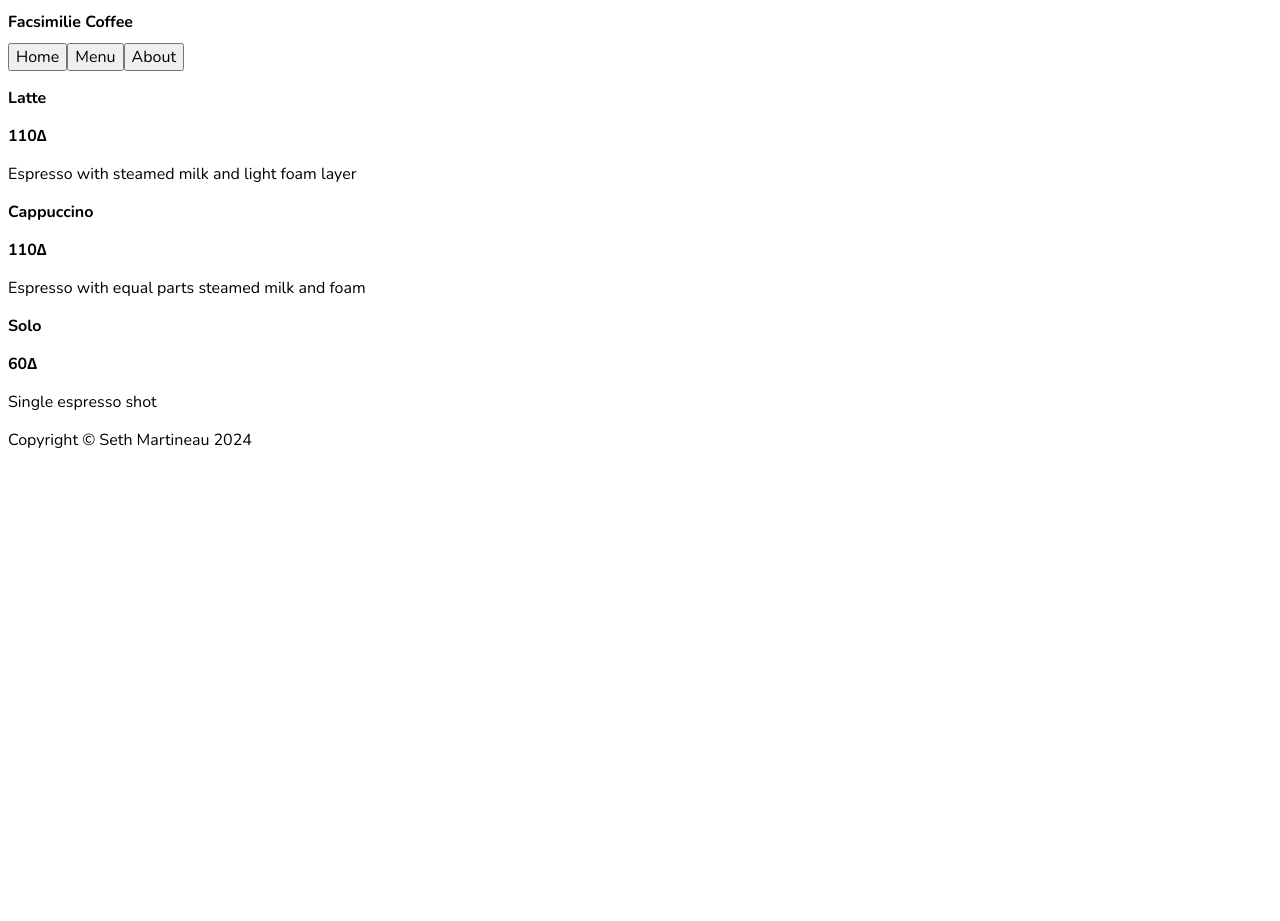
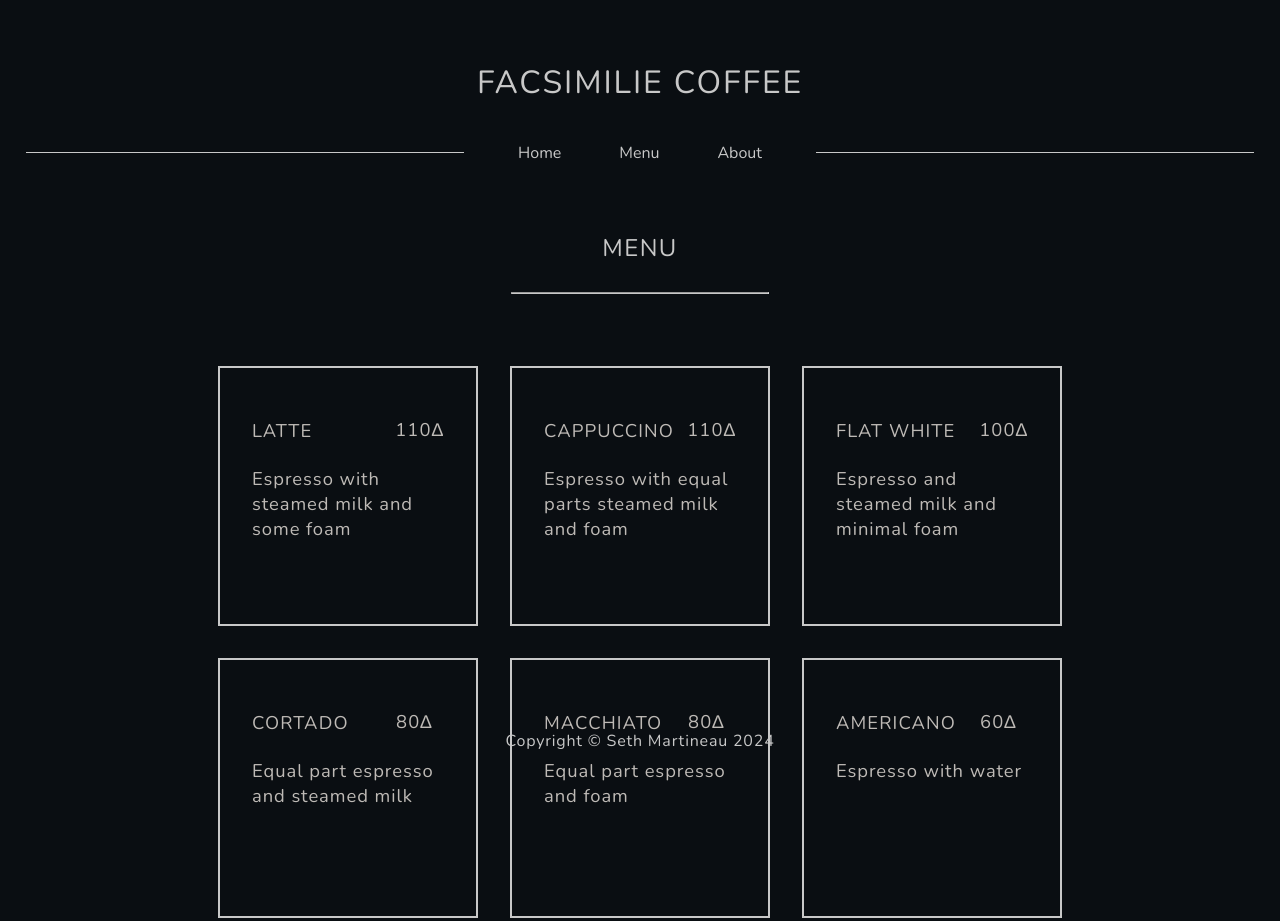
Before and after one commit to martineau-sw/restaurant-page, a website built with webpack: page src/template.html in a window 1280 px wide. Before the commit the page ends 800 px from the top, so only its background shows below. Built offline with nearby package versions, Linux system fonts and the light colour scheme.

Commit message:
feat: refactor scripts, refine styles, add transitions

```diff
--- a/src/about.js
+++ b/src/about.js
@@ -1,22 +1,18 @@
-function createAboutNode() {
-  const aboutNode = document.createElement('div');
-  const title = document.createElement('h2');
+import { DomTool } from "./dom_tool";
 
-  title.textContent = 'About';
-  aboutNode.appendChild(title);
+export default (function() {
+  const paragraphs = (() => {
+    const text = [
+      "Fictional cafe.",
+      "A restaurant page project as outlined in The Odin Project.",
+    ]
 
-  const text = [
-    "Web page for a fictional cafe",
-    "Created for the Restaurant Page project as found in The Odin Project Curriculum"
-  ];
+    return text.map(t => DomTool.createText('p', t));
+  })();
 
-  text.forEach(string => {
-    const p = document.createElement('p');
-    p.textContent = string;
-    aboutNode.appendChild(p);
-  });
+  const subcontent = document.createElement('div');
+  subcontent.classList.add('subcontent');
+  subcontent.append(...paragraphs);
 
-  return aboutNode;
-}
-
-export { createAboutNode };
+  return [DomTool.createText('h2', 'About'), document.createElement('hr'), subcontent];;
+})();
--- a/src/body.js
+++ b/src/body.js
@@ -1,79 +1,65 @@
-import { createHomeNode } from "./home";
-import { createMenuNode } from "./menu";
-import { createAboutNode } from "./about";
+import { default as Home } from "./home";
+import { default as Menu } from "./menu";
+import { default as About } from "./about";
+import { DomTool } from "./dom_tool";
 
-function initializePage() {
-  const header = createHeaderNode();
-  const content = createContentNode();
-  const footer = createFooterNode();
+export default (function() {
+  const nav = function() {
+    const nav = document.createElement('nav');
+    const lhr = document.createElement('div');
+    const rhr = document.createElement('div');
+    nav.append(
+      lhr,
+      createButton('Home', Home),
+      createButton('Menu', Menu),
+      createButton('About', About),
+      rhr
+    );
 
-  content.appendChild(createMenuNode());
+    return nav;
+  }();
 
-  document.querySelector('body').appendChild(header);
-  document.querySelector('body').appendChild(content);
-  document.querySelector('body').appendChild(footer);
-}
-
-function createContentNode() {
-  const div = document.createElement('div');
-  div.setAttribute('id', 'content');
-  return div;
-}
-
-function createHeaderNode() {
+  const header = function() {
     const header = document.createElement('header');
     const bannerText = document.createElement('h1');
     bannerText.textContent = 'Facsimilie Coffee';
     header.appendChild(bannerText);
-  header.appendChild(createNavNode());
+    header.appendChild(nav);
     return header;
+  }();
+
+  function createContent(page) {
+    const div = document.createElement('div');
+    div.id = 'content';
+    page.forEach(node => {
+      div.appendChild(node);
+    });
+    return div;
   }
 
-function createFooterNode() {
-  const footer = document.createElement('footer');
-  footer.textContent = 'Copyright © Seth Martineau 2024 ';
-  return footer
-}
-
-function createNavNode() {
-  const nav = document.createElement('nav');
-  const home = document.createElement('button');
-  const menu = document.createElement('button');
-  const about = document.createElement('button');
-
-  home.textContent = 'Home';
-  menu.textContent = 'Menu';
-  about.textContent = 'About';
-
-  home.addEventListener('click', e => {
-    console.log('home clicked');
-
-    const content = createContentNode();
-    content.appendChild(createHomeNode());
+  function createButton(label, page) {
+    const button = document.createElement('button');
+    button.textContent = label;
+    button.addEventListener('click', () => {
+      const content = createContent(page);
       document.getElementById('content').replaceWith(content);
     });
 
-  menu.addEventListener('click', e => {
-    console.log('menu clicked');
+   return button;
+  };
 
-    const content = createContentNode();
-    content.appendChild(createMenuNode());
-    document.getElementById('content').replaceWith(content);
-  });
+  const footer = function() {
+    const footer = document.createElement('footer');
+    footer.appendChild(DomTool.createText('p', 'Copyright © Seth Martineau 2024'));
+    return footer
+  }();
 
-  about.addEventListener('click', e => {
-    console.log('about clicked');
-
-    const content = createContentNode();
-    content.appendChild(createAboutNode());
-    document.getElementById('content').replaceWith(content);
-  });
-
-  nav.appendChild(home);
-  nav.appendChild(menu);
-  nav.appendChild(about);
-
-  return nav;
+  function init() {
+    const body = document.querySelector('body');
+    body.appendChild(header);
+    body.appendChild(createContent(Menu));
+    body.appendChild(footer);
   }
 
-export { initializePage };
+  return { init };
+})();
--- /dev/null
+++ b/src/dom_tool.js
@@ -0,0 +1,12 @@
+const DomTool = function() {
+
+  function createText(tag, text) {
+    const node = document.createElement(tag);
+    node.textContent = text;
+    return node;
+  }
+
+  return { createText }
+}();
+
+export { DomTool };
--- a/src/home.js
+++ b/src/home.js
@@ -1,16 +1,17 @@
-function createHomeNode() {
-  const homeNode = document.createElement('div');
-  homeNode.id = 'home';
+import { DomTool } from "./dom_tool";
 
-  const title = document.createElement('h2');
-  title.textContent = 'Home';
+export default (function() {
+  const paragraphs = (() => {
+    const text = [
+      "Welcome to Facsimilie Coffee"
+    ];
 
-  const message = document.createElement('p');
-  message.textContent = 'Welcome to Facsimilie Coffee';
-  homeNode.appendChild(title);
-  homeNode.appendChild(message);
+    return text.map(t => DomTool.createText('p', t));
+  })();
 
-  return homeNode;
-}
+  const subcontent = document.createElement('div');
+  subcontent.classList.add('subcontent');
+  subcontent.append(...paragraphs);
 
-export { createHomeNode };
+  return [ DomTool.createText('h2', 'Home'), document.createElement('hr'), subcontent];
+})();
--- a/src/index.js
+++ b/src/index.js
@@ -1,5 +1,5 @@
 import './style.css';
 
-import { initializePage } from './body';
+import { default as Body } from './body';
 
-initializePage();
+Body.init();
--- a/src/menu.js
+++ b/src/menu.js
@@ -1,46 +1,46 @@
-
-
-
-const MenuItem = (name, price, desc) => {
-  return { name, price, desc };
+function MenuItem(name, price, desc) {
+  return { name, price: price + '∆', desc };
 }
 
-const latte = MenuItem('Latte', '110∆', 'Espresso with steamed milk and light foam layer');
-const cappuccino = MenuItem('Cappuccino', '110∆', 'Espresso with equal parts steamed milk and foam');
-const solo = MenuItem('Solo', '60∆', 'Single espresso shot');
+import { DomTool } from "./dom_tool";
 
-const items = [latte, cappuccino, solo];
+export default (function() {
+  const items = [
+    MenuItem('Latte', 110, 'Espresso with steamed milk and some foam'),
+    MenuItem('Cappuccino', 110, 'Espresso with equal parts steamed milk and foam'),
+    MenuItem('Flat White', 100, 'Espresso and steamed milk and minimal foam'),
+    MenuItem('Cortado', 80, 'Equal part espresso and steamed milk'),
+    MenuItem('Macchiato', 80, 'Equal part espresso and foam'),
+    MenuItem('Americano', 60, 'Espresso with water'),
+  ];
 
-function createMenuItemNode(menuItem) {
-  const itemNode = document.createElement('div');
-  const itemName = document.createElement('h3');
-  const itemPrice = document.createElement('strong');
-  const itemDesc = document.createElement('p');
+  const createItemNode = item => {
+    const itemNode = document.createElement('div');
+    itemNode.classList.add('menu-item');
+    itemNode.id = item.name.toLowerCase().replaceAll(' ', '-');
 
-  itemName.textContent = menuItem.name;
-  itemPrice.textContent = menuItem.price;
-  itemDesc.textContent = menuItem.desc;
+    const foam = document.createElement('div');
+    const milk = document.createElement('div');
+    const espresso = document.createElement('div');
 
-  itemNode.classList.add('item');
+    foam.classList.add('foam');
+    milk.classList.add('milk');
+    espresso.classList.add('espresso');
 
-  itemNode.appendChild(itemName);
-  itemNode.appendChild(itemPrice);
-  itemNode.appendChild(itemDesc);
-
-  return itemNode;
-}
-
-function createMenuNode() {
-  const menuNode = document.createElement('div');
-  const title = document.createElement('h2');
-  menuNode.setAttribute('id', 'menu');
-  menuNode.appendChild(title);
-  for (const item of items) {
-    const itemNode = createMenuItemNode(item);
-    menuNode.appendChild(itemNode);
+    itemNode.append(
+      DomTool.createText('h3', item.name),
+      DomTool.createText('strong', item.price),
+      DomTool.createText('p', item.desc),
+      foam,
+      milk,
+      espresso );
+    return itemNode;
   }
 
-  return menuNode;
-}
+  const menu = document.createElement('div');
+  menu.id = 'menu';
+  menu.classList.add('subcontent');
+  menu.append(...items.map(item => createItemNode(item)));
 
-export { createMenuNode };
+  return [ DomTool.createText('h2', 'Menu'), document.createElement('hr'), menu ];
+})();
--- a/src/style.css
+++ b/src/style.css
@@ -1,10 +1,241 @@
+:root {
+  --background-color: rgb(10 14 18);
+  --foreground-color: rgb(20 24 28);
+  --font-color: rgb(200 200 200);
+  --shadow-color: rgb(0 0 0 / 0.1);
+  --hover-color: rgb(255 0 255);
+  --press-color: rgb(0 255 255);
+}
+
+
 * {
   font-size: 1em;
   font-family: 'Nunito', 'Helvetica', 'Arial', sans-serif;
+  color: var(--text-color);
 }
 
-:root {
-  --background-color: rgb(0 0 0);
-  --font-color: rgb(200 200 200);
-  --shadow-color: rgb(0 0 0 / 0.1);
+body {
+  height: 100vh;
+  display: flex;
+  flex-direction: column;
+  justify-content: space-between;
+  align-items: center;
+  background-color: var(--background-color);
 }
+
+header {
+  color: var(--font-color);
+  font-size: 1em;
+  justify-items: center;
+  margin: 2em;
+}
+
+nav {
+  display: flex;
+  /* background-color: var(--foreground-color); */
+  width: 100vw;
+  justify-content: center;
+}
+
+nav div {
+  flex: 1;
+  border-bottom: 1px solid var(--font-color);
+  align-self: center;
+  margin: 0 2vw;
+}
+
+h1 {
+  text-transform: uppercase;
+  letter-spacing: 0.1ch;
+  font-weight: 300;
+  font-size: 2em;
+}
+
+h2 {
+  text-transform: uppercase;
+  letter-spacing: 0.1ch;
+  font-weight: 300;
+  font-size: 1.5em;
+  color: var(--font-color);
+  align-self: center;
+  /* text-shadow: 0 0 0.1em var(--font-color); */
+}
+
+h3 {
+  font-size: 1.15em;
+  text-transform: uppercase;
+  letter-spacing: 0.1ch;
+  font-weight: 300;
+}
+
+strong {
+  font-size: 1.15em;
+  margin-top: 2ex;
+  letter-spacing: 0.1ch;
+  font-weight: 300;
+}
+
+p {
+  color: var(--font-color);
+  font-weight: 100;
+  letter-spacing: 0.085ch;
+  place-self: start;
+}
+
+#content {
+  display: flex;
+  flex-direction: column;
+  flex: 1;
+}
+
+.subcontent {
+  margin: 4em 0;
+}
+
+.subcontent > p {
+  place-self: center;
+}
+
+#menu {
+  display: grid;
+  grid-template-columns: repeat(3, 1fr);
+  grid-template-rows: repeat(2, 1fr);
+  align-items: start;
+  flex: 1;
+  gap: 2em;
+}
+
+hr {
+  width: 20vw;
+  border-bottom: 1px solid var(--font-color);
+}
+
+button {
+  transition: color 500ms ease, filter 500ms ease;
+  color: var(--font-color);
+  background-color: transparent;
+  border: none;
+  padding: 1em 1.81em;
+}
+
+footer {
+  position: sticky;
+  bottom: 2em;
+  color: var(--font-color);
+}
+
+.menu-item {
+  transition: all 200ms ease;
+
+  display: grid;
+  grid-template-columns: 3fr 1fr;
+  grid-template-rows: 3em;
+  width: 20ch;
+  height: 20ch;
+  color: var(--font-color);
+  border: 2px solid var(--font-color);
+  padding: 2em;
+  position: relative;
+  overflow: hidden;
+}
+
+.menu-item > * {
+  transition: all 500ms ease;
+}
+
+.menu-item h3 {
+  z-index: 1;
+  mix-blend-mode:difference;
+  top: 1em;
+}
+
+.menu-item strong {
+  z-index: 1;
+  mix-blend-mode:difference;
+}
+
+.menu-item > p {
+  font-size: 1.15em;
+  font-weight: 200;
+  grid-column: 1 / span 2;
+  z-index: 1;
+  mix-blend-mode:difference;
+}
+
+.menu-item div {
+  transition: height 1s ease;
+  position: absolute;
+  bottom: 0;
+  left: 0;
+  right: 0;
+  height: 0%;
+}
+
+.menu-item:hover {
+  border-bottom-left-radius: 25%;
+  border-bottom-right-radius: 25%;
+  border-top: 0 solid white;
+
+  h3 { translate: -100vw -1em; }
+  strong { translate: -100vw 0; }
+  p { translate: -100vw 0; }
+}
+
+.espresso {
+  background-color: rgb(255, 0, 0);
+}
+
+.milk {
+  background-color: rgb(255, 106, 0);
+}
+
+.foam {
+  background-color: rgb(255, 200, 0);
+}
+
+#latte:hover {
+  .foam { height: 100%; }
+  .milk { height: 80%; }
+  .espresso { height: 20%; }
+}
+
+#cappuccino:hover {
+  .foam { height: 100%; }
+  .milk { height: 60%; }
+  .espresso { height: 20%; }
+}
+
+#flat-white:hover {
+  .milk { height: 100%; }
+  .espresso { height: 20%; }
+}
+
+#macchiato:hover {
+  .foam { height: 100%; }
+  .espresso { height: 50%; }
+}
+
+#cortado:hover {
+  .milk { height: 100%; }
+  .espresso { height: 50%; }
+}
+
+#americano:hover {
+  .espresso {
+    transition: height 1s ease, background-color 500ms ease-out;
+    height: 100%;
+    background-color: rgb(255, 93, 93);
+  }
+}
+
+
+button:hover {
+  transition: color 1s ease, filter 1s ease;
+  color: var(--hover-color);
+  filter: drop-shadow(0 0 1em var(--hover-color));
+}
+
+button:active {
+  transition: color 100ms linear, filter 100ms linear;
+  color: var(--press-color);
+}
```
Lines whose indentation alone changed are shown as unchanged.
